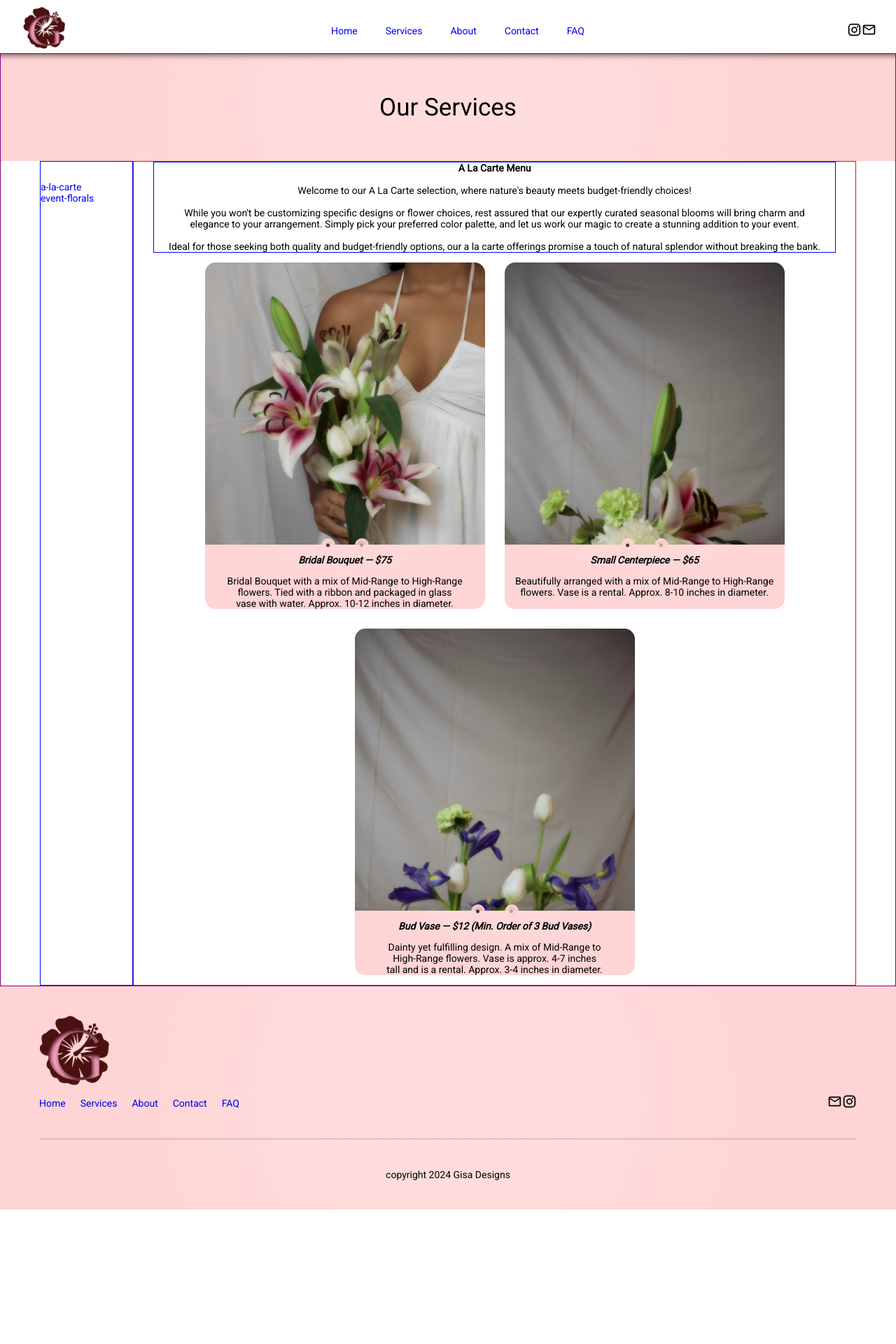
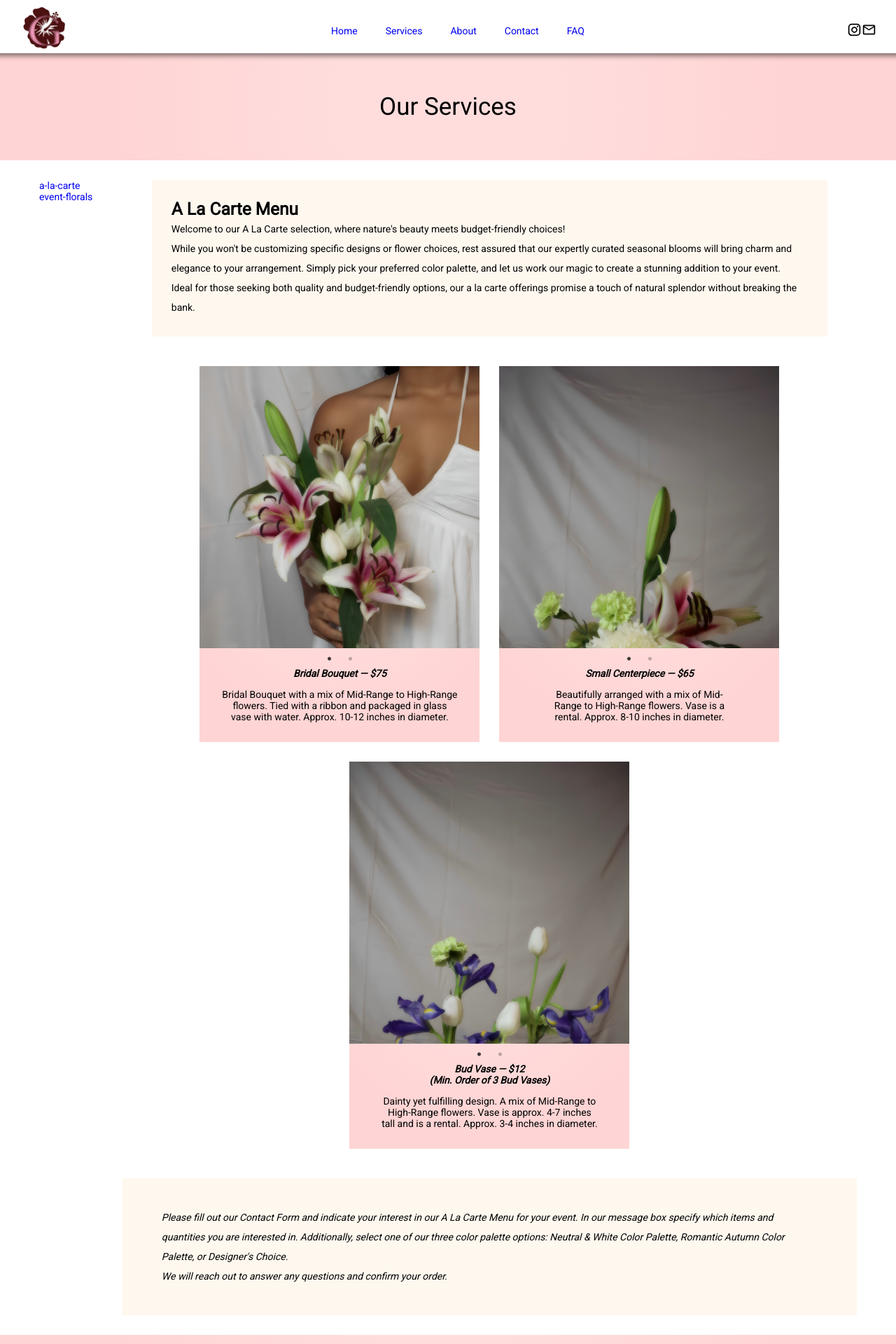
Before and after one commit to LennyRemache/gisa-designs, a React (Vite) app in the folder client/: page /services/a-la-carte in a window 1280 px wide. Shown: the top 1920 px of the page at 70% size. Before the commit the page ends 1728 px from the top, so only its background shows below. Built offline with nearby package versions, Linux system fonts and the light colour scheme.

Commit message:
Modified styling for service card components

```diff
--- a/client/src/components/pages/service-page/Alacarte.jsx
+++ b/client/src/components/pages/service-page/Alacarte.jsx
@@ -11,8 +11,10 @@ import "slick-carousel/slick/slick-theme.css";
 
 export default function Alacarte() {
   const settings = {
+    arrows: false,
     dots: true,
-    infinite: true,
+    infinite: false,
+    draggable: true,
     speed: 500,
     slidesToShow: 1,
     slidesToScroll: 1,
@@ -22,12 +24,10 @@ export default function Alacarte() {
     <div className="a-la-carte-container">
       <div className="a-la-carte-header">
         <h1>A La Carte Menu</h1>
-        <br />
         <p>
           Welcome to our A La Carte selection, where nature's beauty meets
           budget-friendly choices!
         </p>
-        <br />
         <p>
           While you won't be customizing specific designs or flower choices,
           rest assured that our expertly curated seasonal blooms will bring
@@ -35,7 +35,6 @@ export default function Alacarte() {
           color palette, and let us work our magic to create a stunning addition
           to your event.
         </p>
-        <br />
         <p>
           Ideal for those seeking both quality and budget-friendly options, our
           a la carte offerings promise a touch of natural splendor without
@@ -45,8 +44,8 @@ export default function Alacarte() {
       <div className="a-la-carte-body">
         <div className="carte-items">
           <ul>
-            <li>
-              <Slider {...settings}>
+            <li className="carte-item">
+              <Slider {...settings} className="carte-carousel">
                 <div className="carte-item-img">
                   <img src={Option1} alt="" srcset="" />
                 </div>
@@ -64,8 +63,8 @@ export default function Alacarte() {
                 </p>
               </div>
             </li>
-            <li>
-              <Slider {...settings}>
+            <li className="carte-item">
+              <Slider {...settings} className="carte-carousel">
                 <div className="carte-item-img">
                   <img src={Option2} alt="" srcset="" />
                 </div>
@@ -81,8 +80,8 @@ export default function Alacarte() {
                 </p>
               </div>
             </li>
-            <li>
-              <Slider {...settings}>
+            <li className="carte-item">
+              <Slider {...settings} className="carte-carousel">
                 <div className="carte-item-img">
                   <img src={Option3} alt="" srcset="" />
                 </div>
@@ -92,7 +91,11 @@ export default function Alacarte() {
               </Slider>
 
               <div className="carte-item-desc">
-                <h2>Bud Vase — $12 (Min. Order of 3 Bud Vases) </h2>
+                <h2>
+                  Bud Vase — $12
+                  <br />
+                  (Min. Order of 3 Bud Vases)
+                </h2>
                 <p>
                   Dainty yet fulfilling design. A mix of Mid-Range to High-Range
                   flowers. Vase is approx. 4-7 inches tall and is a rental.
@@ -103,6 +106,16 @@ export default function Alacarte() {
           </ul>
         </div>
       </div>
+      <div className="carte-footer">
+        <p>
+          Please fill out our Contact Form and indicate your interest in our A
+          La Carte Menu for your event. In our message box specify which items
+          and quantities you are interested in. Additionally, select one of our
+          three color palette options: Neutral & White Color Palette, Romantic
+          Autumn Color Palette, or Designer's Choice.
+        </p>
+        <p>We will reach out to answer any questions and confirm your order.</p>
+      </div>
     </div>
   );
 }
--- a/client/src/styles/NavBar.css
+++ b/client/src/styles/NavBar.css
@@ -52,7 +52,7 @@
 }
 
 .body-content {
-  border: 1px solid purple;
+  border: 0px solid purple;
   min-height: 100vh;
 }
 
--- a/client/src/styles/pages/Services.css
+++ b/client/src/styles/pages/Services.css
@@ -38,7 +38,7 @@
 }
 
 .service-nav {
-  border: 1px solid blue;
+  border: 0px solid blue;
   width: 20%;
   padding: 2rem 0;
 }
--- a/client/src/styles/pages/service-page/Alacarte.css
+++ b/client/src/styles/pages/service-page/Alacarte.css
@@ -1,19 +1,25 @@
 .a-la-carte-container {
-  border: 1px solid red;
+  border: 0px solid red;
   display: flex;
   flex-direction: column;
   align-items: center;
 }
 
 .a-la-carte-header {
-  border: 1px solid blue;
-  margin: 0 2rem;
-  display: flex;
-  flex-direction: column;
-  justify-content: center;
-  align-items: center;
-  text-align: center;
-  text-wrap: balance;
+  border: 0px solid blue;
+  margin: 2rem 3rem 0 3rem;
+  background: rgb(255, 248, 239);
+  line-height: 2rem;
+  padding: 2rem;
+}
+
+.a-la-carte-header h1 {
+  font-size: 1.75rem;
+}
+
+.a-la-carte-body {
+  border: 0px solid blue;
+  margin: 2rem 0;
 }
 
 .carte-items ul {
@@ -22,7 +28,7 @@
   justify-content: center;
 }
 
-.carte-items ul li {
+.carte-item {
   border: 0px solid purple;
   margin: 1rem 1rem;
   list-style-type: none;
@@ -34,13 +40,17 @@
     rgba(255, 212, 212, 0.896796218487395) 50%,
     rgba(255, 212, 212, 1) 75%
   );
-  border-radius: 15px;
+  max-width: 400px;
+  width: 100%;
+}
+
+.carte-carousel {
+  border: 0px solid blue;
 }
 
 .carte-item-img {
-  max-width: 500px;
+  max-width: 400px;
   max-height: 400px;
-  height: 70%;
   border: 0px solid blue;
 }
 
@@ -49,15 +59,14 @@
   height: 100%;
   display: block;
   object-fit: cover;
-  object-position: center;
-  border-radius: 15px 15px 0 0;
+  object-position: top;
 }
 
 .carte-item-desc {
   text-align: center;
   text-wrap: balance;
-  height: 30%;
   border: 0px solid red;
+  padding: 1rem 2rem 2rem 2rem;
 }
 
 .carte-item-desc h2 {
@@ -69,3 +78,12 @@
 .carte-item-desc p {
   border: 0px solid blue;
 }
+.carte-footer {
+  background: rgb(255, 248, 239);
+  border: 0px solid blue;
+  width: 100%;
+  padding: 3rem 4rem;
+  line-height: 2rem;
+  font-style: italic;
+  margin-bottom: 2rem;
+}
```
